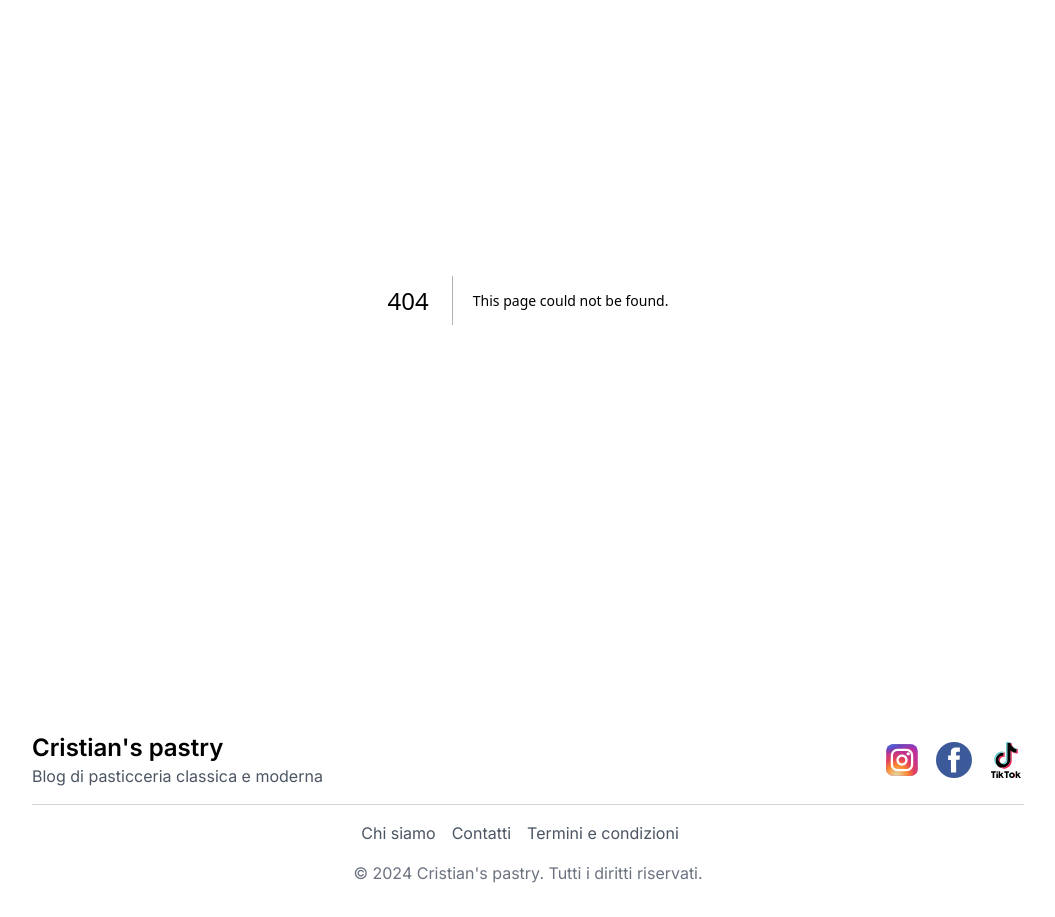
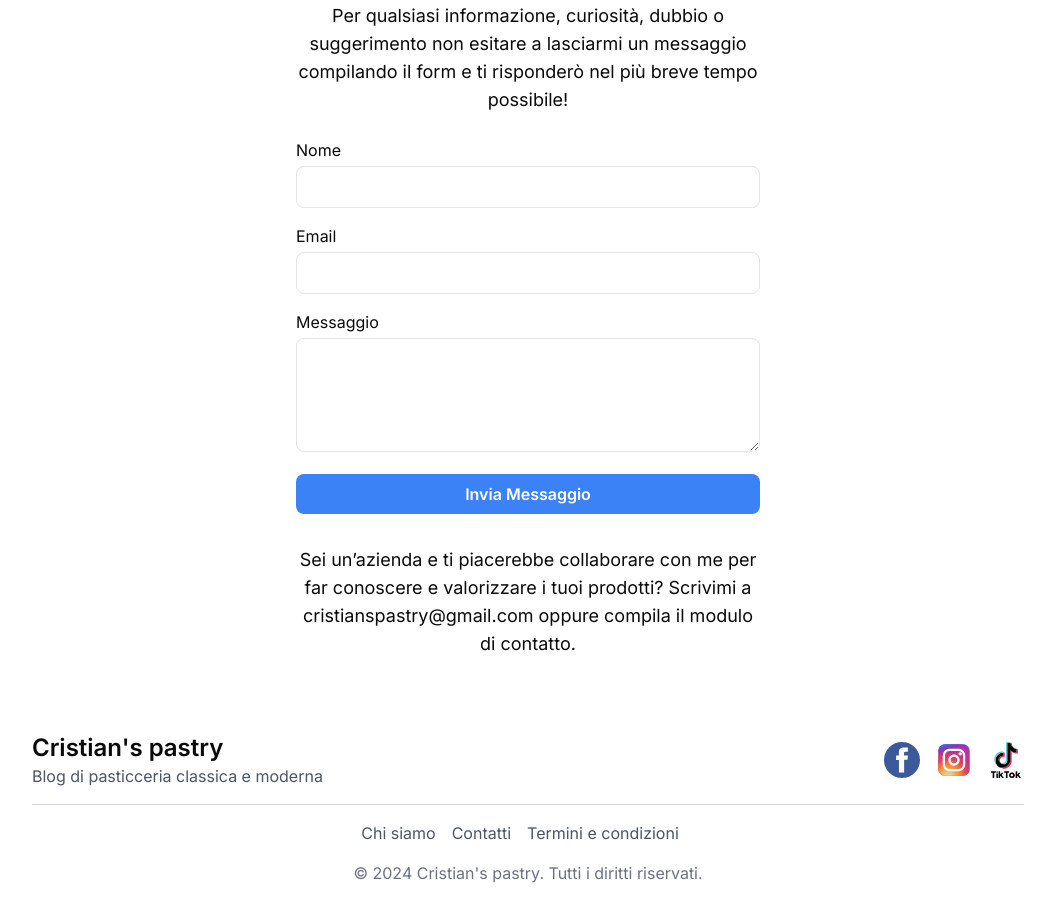
Before and after one commit to Cristianspastry/cristianspastry_blog, a Next.js app: page /contatti in a window 1280 px wide. Before the commit this address had no page. Shown: the part 200-1117 px from the top of the page, without its empty margins (112-1167 px from the left). Built offline with nearby package versions, Linux system fonts and the light colour scheme.

Commit message:
Nuove Funzionalità

```diff
--- /dev/null
+++ b/src/app/about-me/page.tsx
@@ -0,0 +1,35 @@
+import { socialIcons } from "@/utils/const";
+import { FacebookIcon, InstagramIcon, TiktokIcon } from "@/utils/icons";
+import Link from "next/link";
+
+
+const AboutPage: React.FC = () => {
+    return (
+      <div className="max-w-screen-lg mx-auto px-4 py-8">
+        <h1 className="text-3xl font-semibold mb-6">Chi Sono</h1>
+        <div className="grid grid-cols-1 lg:grid-cols-2 gap-8">
+          <div className="mb-4 lg:mb-0">
+            <img src="https://t4.ftcdn.net/jpg/03/64/21/11/360_F_364211147_1qgLVxv1Tcq0Ohz3FawUfrtONzz8nq3e.jpg" alt="Immagine del profilo" className="rounded-lg shadow-md" />
+          </div>
+          <div>
+            <p className="text-lg mb-4">Ciao, sono [Il Tuo Nome]!</p>
+            <p className="text-gray-600 mb-4">[Una breve descrizione su di te, le tue passioni, le tue competenze e le tue esperienze]</p>
+            <p className="text-gray-600 mb-4">Mi piace [cosa ti piace fare], e sono appassionato/a di [argomento di interesse].</p>
+            <p className="text-gray-600 mb-4">In questo spazio, condivido [cosa condividi nel tuo sito/web/app], e spero di [quali sono i tuoi obiettivi o le tue speranze per il tuo pubblico].</p>
+            <p className="text-gray-600 mb-4">Se vuoi contattarmi per [motivo del contatto], non esitare a visitare la pagina di <Link href="/contatti" className="text-blue-500 hover:underline">contatti</Link>.</p>
+            <div className="flex space-x-4">
+                {
+                    socialIcons.map((icon, index) => (
+                        <a key={index} href={icon.link} className="text-gray-600 hover:text-gray-800" aria-label={icon.ariaLabel}>
+                            {icon.icon}
+                        </a>
+                    ))
+                }
+            </div>
+          </div>
+        </div>
+      </div>
+    );
+  };
+
+  export default AboutPage;
--- /dev/null
+++ b/src/app/contatti/page.tsx
@@ -0,0 +1,82 @@
+"use client"
+
+import { metaData } from '@/utils/const';
+import React, { useState } from 'react';
+
+const ContactPage = () => {
+  const [formData, setFormData] = useState({
+    name: '',
+    email: '',
+    message: ''
+  });
+
+  const handleChange = (e: { target: { name: any; value: any; }; }) => {
+    const { name, value } = e.target;
+    setFormData({ ...formData, [name]: value });
+  };
+
+  const handleSubmit = (e: { preventDefault: () => void; }) => {
+    e.preventDefault();
+    // Logica per inviare il modulo o gestire i dati come preferisci
+    console.log(formData);
+    // Resetta il form
+    setFormData({ name: '', email: '', message: '' });
+  };
+
+  return (
+    <main className="flex justify-center items-center h-screen">
+      <div className="max-w-lg mx-auto p-6  rounded-lg ">
+        <h1 className="text-3xl font-semibold mb-6 text-center">Contattami</h1>
+        <p className="text-lg mb-6 text-center">
+          Per qualsiasi informazione, curiosità, dubbio o suggerimento non esitare a lasciarmi un messaggio compilando il form e ti risponderò nel più breve tempo possibile!
+        </p>
+
+        <form onSubmit={handleSubmit} className="space-y-4">
+          <div>
+            <label htmlFor="name" className="block mb-1">Nome</label>
+            <input
+              type="text"
+              id="name"
+              name="name"
+              value={formData.name}
+              onChange={handleChange}
+              className="w-full px-4 py-2 border rounded-lg focus:outline-none focus:border-blue-500"
+              required
+            />
+          </div>
+          <div>
+            <label htmlFor="email" className="block mb-1">Email</label>
+            <input
+              type="email"
+              id="email"
+              name="email"
+              value={formData.email}
+              onChange={handleChange}
+              className="w-full px-4 py-2 border rounded-lg focus:outline-none focus:border-blue-500"
+              required
+            />
+          </div>
+          <div>
+            <label htmlFor="message" className="block mb-1">Messaggio</label>
+            <textarea
+              id="message"
+              name="message"
+              value={formData.message}
+              onChange={handleChange}
+              className="w-full px-4 py-2 border rounded-lg focus:outline-none focus:border-blue-500"
+              rows={4}
+              required
+            ></textarea>
+          </div>
+          <button type="submit" className="w-full bg-blue-500 text-white font-semibold px-4 py-2 rounded-lg hover:bg-blue-600 transition-colors duration-300">Invia Messaggio</button>
+        </form>
+
+        <p className="mt-8 text-lg text-center">
+          Sei un’azienda e ti piacerebbe collaborare con me per far conoscere e valorizzare i tuoi prodotti? Scrivimi a {metaData.openGraph?.emails} oppure compila il modulo di contatto.
+        </p>
+      </div>
+    </main>
+  );
+};
+
+export default ContactPage;
--- a/src/app/page.tsx
+++ b/src/app/page.tsx
@@ -1,12 +1,39 @@
+"use client";
+
+import SearchBar from "@/components/searchBar/searchBar";
 import FeaturedRecipesSections from "@/components/sections/FeaturedRecipesSections/FeaturedRecipesSections";
 import LastRecipesSections from "@/components/sections/LastRecipeSections/LastRecipesSections";
+import { Ricetta } from "@/model/ricetta";
+import { fetchRecipes } from "@/utils/service";
+import { useEffect, useState } from "react";
 
 export default function Home() {
+   const [recipes, setRecipes] = useState<Ricetta[]>([]);
 
-  return (
-    <div className="max-w-screen-lg mx-auto px-4 py-8">
+   useEffect(() => {
+     const getRecipes = async () => {
+       try {
+         const recipesData = await fetchRecipes();
+         setRecipes(recipesData);
+       } catch (error) {
+         console.error('Errore nel recupero delle ricette:', error);
+       }
+     };
+     getRecipes();
+   }, []);
 
-     {/*<FeaturedRecipesSections
+
+   return (
+      <div className="max-w-screen-lg mx-auto px-4 py-8">
+         <div className=" flex justify-between">
+         <h1 className="text-3xl font-semibold text-left mb-8">Ultime Ricette</h1>
+         <SearchBar recipes={recipes}/>
+         </div>
+         <LastRecipesSections recipes={recipes} />
+      </div>
+   );
+}
+{/*<FeaturedRecipesSections
      largeCard={{
         imageUrl: "https://firebasestorage.googleapis.com/v0/b/cristian-s-pastry-86a80.appspot.com/o/img_ricette%2FRicette%20Base%2FPANDISPAGNA.jpeg?alt=media&token=fd4ed1d7-6943-4b94-9e56-8d5c2f71a44b",
         title: "",
@@ -28,7 +55,3 @@ export default function Home() {
         description: "",
         preparationTime: "",}}
      />*/}
-     <LastRecipesSections />
-      </div>
-  );
-}
--- a/src/components/layout/footer.tsx
+++ b/src/components/layout/footer.tsx
@@ -1,11 +1,12 @@
-import { footerLinks, metaData } from "@/utils/const";
+import { footerLinks, metaData, socialIcons } from "@/utils/const";
 import {FacebookIcon, InstagramIcon,TiktokIcon} from "@/utils/icons";
 import Link from "next/link";
 import { getYear } from "@/utils/utils";
 
 const Footer: React.FC = () => {
+
   return (
-    <footer className=" py-8">
+    <footer className=" py-8 bottom-0 left-0 right-0 z-10">
       <div className="max-w-screen-lg mx-auto px-4">
         <div className="flex justify-between items-center">
           <div>
@@ -13,16 +14,13 @@ const Footer: React.FC = () => {
             <p className="text-gray-600">{metaData.description?.toString()}</p>
           </div>
           <div className="flex space-x-4">
-            {/* Icone social */}
-            <Link href="#" className="text-gray-600 hover:text-gray-800" aria-label="Facebook">
-             <InstagramIcon/>
-            </Link>
-            <Link href="#" className="text-gray-600 hover:text-gray-800" aria-label="Twitter">
-              <FacebookIcon/>
-            </Link>
-            <Link href="#" className="text-gray-600 hover:text-gray-800" aria-label="Instagram">
-              <TiktokIcon/>
-            </Link>
+            {
+              socialIcons.map((icon, index) => (
+                <Link key={index} href={icon.link} className="text-gray-600 hover:text-gray-800" aria-label={icon.ariaLabel}>
+                  {icon.icon}
+                </Link>
+              ))
+            }
           </div>
         </div>
         <hr className="my-4 border-gray-300" />
--- /dev/null
+++ b/src/components/searchBar/searchBar.tsx
@@ -0,0 +1,97 @@
+
+"use client";
+import { Ricetta } from '@/model/ricetta';
+import Link from 'next/link';
+import React, { useState } from 'react';
+
+type Props  = {
+  recipes: Ricetta[];
+}
+
+const SearchBar: React.FC<Props> = ({recipes}: Props) => {
+  const [searchQuery, setSearchQuery] = useState('');
+  const [searchResults, setSearchResults] = useState<Ricetta[]>([]);
+
+
+  const onSearch = (query: string) => {
+    // Qui puoi gestire la logica di ricerca, ad esempio effettuando il fetch delle ricette che corrispondono alla query
+    console.log('Ricerca:', query);
+    // Esempio di ricerca locale (non effettua una nuova chiamata API)
+    const filteredRecipes = recipes.filter((recipe) =>
+      recipe.titolo.toLowerCase().includes(query.toLowerCase())
+    );
+    setSearchResults(filteredRecipes);
+    console.log('Ricette trovate:', filteredRecipes);
+  };
+
+  const handleSearch = (e : React.FormEvent<HTMLFormElement>) => {
+    e.preventDefault();
+    // Pulisce il campo di input di ricerca
+    setSearchQuery('');
+    onSearch(searchQuery.trim());
+  };
+
+
+  const handleChange = (event: React.ChangeEvent<HTMLInputElement>) => {
+    const value = event.target.value;
+    setSearchQuery(value);
+    // Utilizzo di setTimeout per ritardare l'esecuzione della ricerca
+    setTimeout(() => {
+      onSearch(value);
+    }, 300);
+  };
+
+
+
+  return (
+    <div className="relative">
+      <form className="flex items-center" onSubmit={handleSearch}>
+
+        <input
+          type="text"
+          placeholder="Cerca ricette..."
+          value={searchQuery}
+          onChange={handleChange}
+          className="w-64 px-4 py-2 pr-10 border rounded-md focus:outline-none focus:ring focus:border-blue-300"
+        />
+         <svg
+          xmlns="http://www.w3.org/2000/svg"
+          className="h-6 w-6 absolute right-3 text-gray-500"
+          fill="none"
+          viewBox="0 0 24 24"
+          stroke="currentColor"
+        >
+          <path
+            strokeLinecap="round"
+            strokeLinejoin="round"
+            strokeWidth={2}
+            d="M15 15l5-5m0 0l-5-5m5 5H4"
+          />
+        </svg>
+      </form>
+     <SearchResultList searchQuery={searchQuery} searchResults={searchResults} />
+    </div>
+  );
+};
+
+const SearchResultList = ({ searchQuery, searchResults } : {searchQuery: string, searchResults: Ricetta[]}) => {
+  return (
+    <>
+    {searchQuery && (
+        <div className="absolute z-10 bg-white w-64 shadow-md mt-2 rounded">
+          <ul className="divide-y divide-gray-200">
+            {searchResults.map((recipe) => (
+              <li key={recipe.id}>
+                <Link href={`/recipes/${recipe.id}`} passHref className='block px-4 py-3 hover:bg-gray-100'>
+                  {recipe.titolo}
+                </Link>
+              </li>
+            ))}
+          </ul>
+        </div>
+      )}
+    </>
+  );
+};
+
+export default SearchBar;
--- a/src/components/sections/LastRecipeSections/LastRecipesSections.tsx
+++ b/src/components/sections/LastRecipeSections/LastRecipesSections.tsx
@@ -6,28 +6,17 @@ import { Ricetta } from '@/model/ricetta';
 import { fetchRecipes } from '@/utils/service';
 import React, { useEffect, useState } from 'react'
 
-type Props = {}
+type Props = {
+  recipes : Ricetta[];
+}
 
 const LastRecipesSections = (props: Props) => {
-    const [recipes, setRecipes] = useState<Ricetta[]>([]);
 
-  useEffect(() => {
-    const getRecipes = async () => {
-      try {
-        const recipesData = await fetchRecipes();
-        setRecipes(recipesData);
-      } catch (error) {
-        console.error('Errore nel recupero delle ricette:', error);
-      }
-    };
-    getRecipes();
-  }, []);
   return (
     <>
-    <h1 className="text-3xl font-semibold text-left mb-8">Ultime Ricette</h1>
         <div className="grid grid-cols-1 md:grid-cols-2 lg:grid-cols-3 gap-8">
           {/* Mostra le ultime ricette */}
-          {recipes.map((recipe) => (
+          {props.recipes.map((recipe : Ricetta) => (
             <>
             <RecipeCard key={recipe.id} recipe={recipe} />
             <RecipeCard key={recipe.id} recipe={recipe} />
--- a/src/utils/const.ts
+++ b/src/utils/const.tsx
@@ -1,4 +1,5 @@
 import { Metadata } from "next"
+import { FacebookIcon, InstagramIcon, TiktokIcon } from "./icons"
 
 export const metaData : Metadata = {
     title: 'Cristian\'s pastry',
@@ -17,6 +18,7 @@ export const metaData : Metadata = {
         ],
         locale: 'it-IT',
         type: 'website',
+        emails:'cristianspastry@gmail.com',
     },
     robots: {
         index: true,
@@ -50,13 +52,14 @@ export const metaData : Metadata = {
         capable: true,
         statusBarStyle: 'default',
     },
+
 }
 
 export const routes = {
     home: '/',
     ricette: '/ricette',
-    about: '/about',
-    contact: '/contact',
+    about: '/about-me',
+    contatti: '/contatti',
     terminiCondizioni: '/termini-condizioni',
 }
 
@@ -64,15 +67,32 @@ export const navLinks = [
     { label: 'Home', href: routes.home },
     { label: 'Ricette', href: routes.ricette },
     { label: 'About', href: routes.about },
-    { label: 'Contact', href: routes.contact },
+    { label: 'Contatti', href: routes.contatti },
 ]
 
 export const footerLinks = [
     { label: 'Chi siamo', href: routes.about },
-    { label: 'Contatti', href: routes.contact },
+    { label: 'Contatti', href: routes.contatti },
     { label: 'Termini e condizioni', href: routes.terminiCondizioni },
 ]
 
+export const socialIcons = [
+    {
+        link: 'https://facebook.com',
+        icon: <FacebookIcon/>,
+        ariaLabel : 'Facebook'
+    },
+    {
+        link: 'https://instagram.com',
+        icon: <InstagramIcon/>,
+        ariaLabel : 'Instagram'
+    },
+    {
+        link: 'https://tiktok.com',
+        icon: <TiktokIcon/>,
+        ariaLabel : 'TikTok'
+    },
+]
 export const socialLinks = [
     { label: 'Facebook', href: 'https://facebook.com', icon: 'facebook' },
     { label: 'Twitter', href: 'https://twitter.com', icon: 'twitter' },
--- a/src/utils/utils.ts
+++ b/src/utils/utils.ts
@@ -1,8 +1,8 @@
 import { type ClassValue, clsx } from "clsx"
 import { twMerge } from "tailwind-merge"
 
-export function cn(...inputs: ClassValue[]) {
+export function cn(...inputs: ClassValue[]) : string {
   return twMerge(clsx(inputs))
 }
 
-export const getYear = () => new Date().getFullYear().toString();
+export const getYear : () => string = () => new Date().getFullYear().toString();
```
